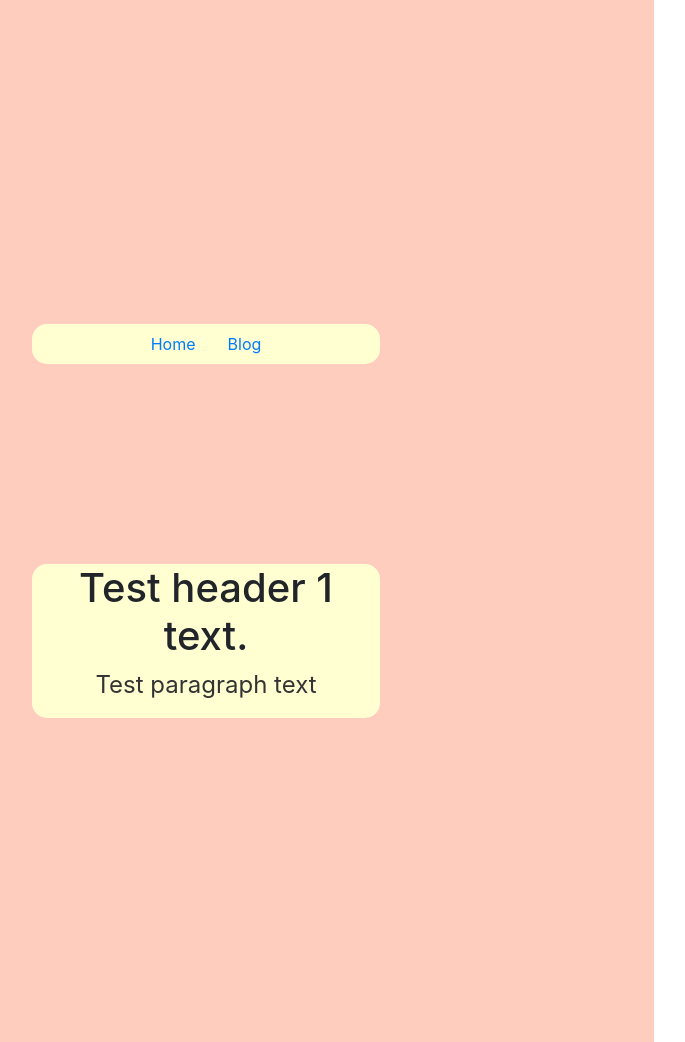
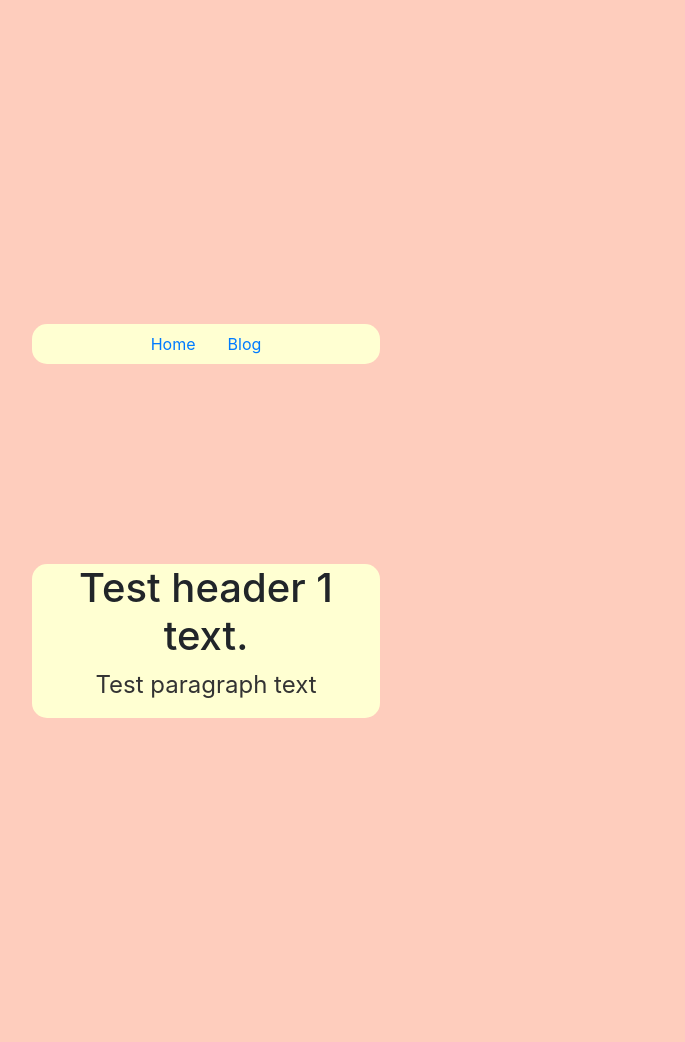
Before and after one commit to emilyripka/nano_NMR, a Jekyll site: the page built from index.html, in a window 1280 px wide. Shown: the whole page, without its empty margins (242-927 px from the left). Built offline with Jekyll 4.4.1, drawn with Linux system fonts in a browser that asks for light colours.

Commit message:
background color

```diff
--- a/_layouts/default.html
+++ b/_layouts/default.html
@@ -14,8 +14,8 @@
       <link rel="stylesheet" href="https://maxcdn.bootstrapcdn.com/bootstrap/4.0.0/css/bootstrap.min.css"
        integrity="sha384-Gn5384xqQ1aoWXA+058RXPxPg6fy4IWvTNh0E263XmFcJlSAwiGgFAW/dAiS6JXm" crossorigin="anonymous">
    </head>
-   <body>
-      <div class='container-fluid' style='background:#fecdbd'>
+   <body style='background:#fecdbd'>
+      <div class='container-fluid'>
          <!--div class="row" style="border: none">
             <div class="col-sm-12" align="center">
                <img src="/static/general/siteMedia/img/banner.jpg" class="img-fluid"
```
